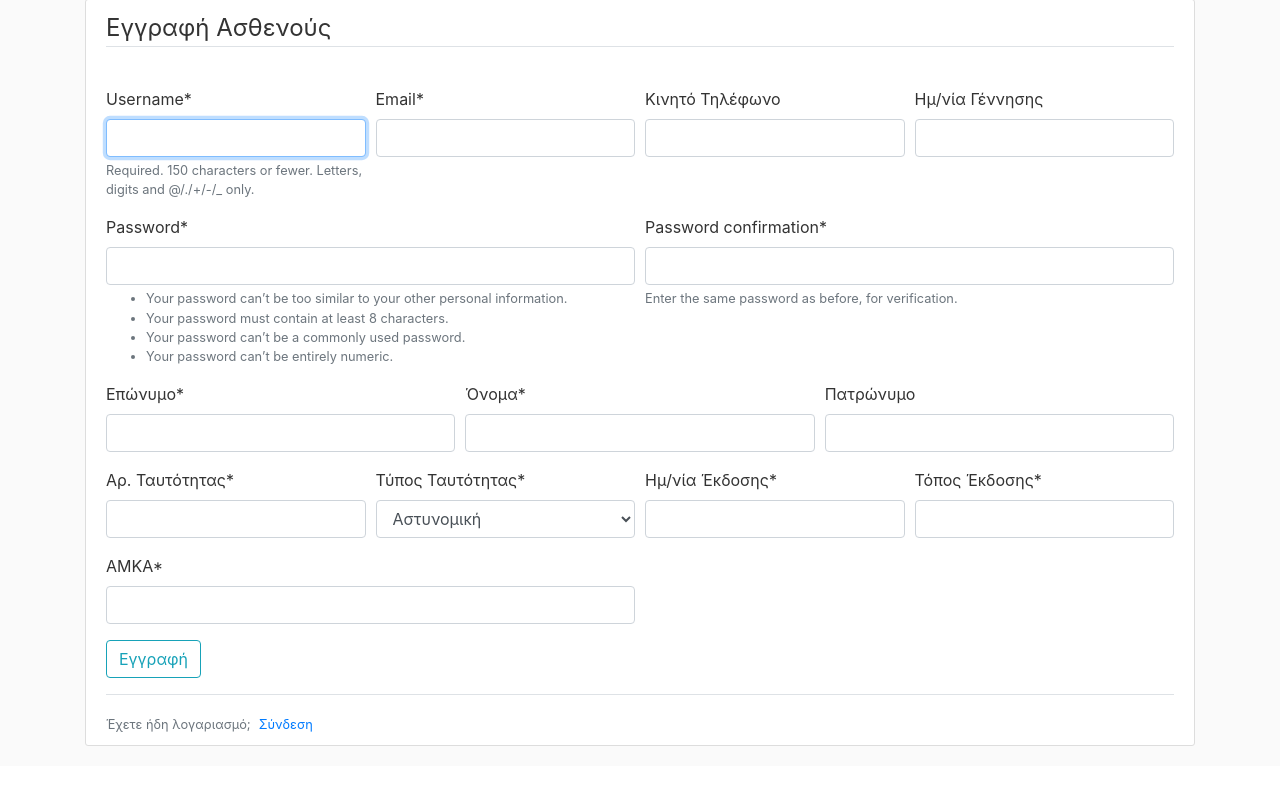
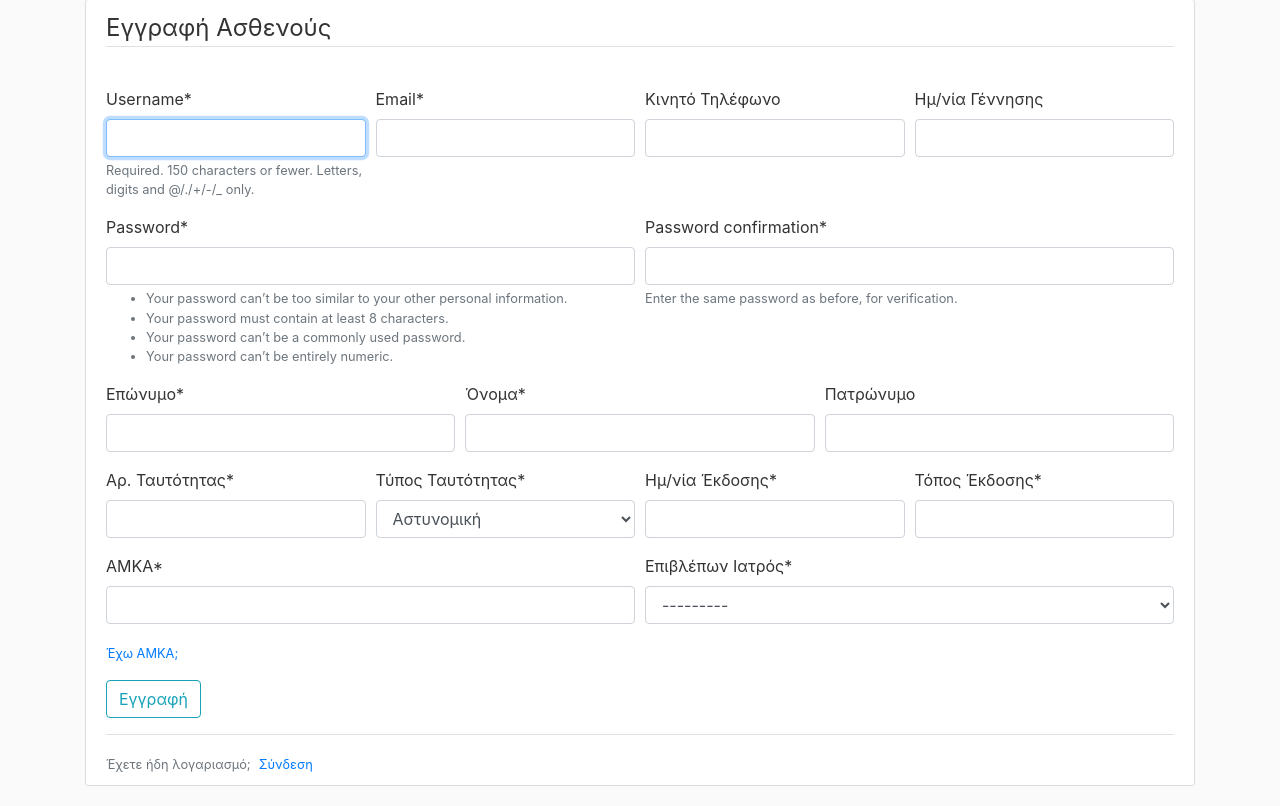
Before and after one commit to antonioudakis/smartblister, a Django app: page /accounts/register/patient/ in a window 1280 px wide. Shown: the part 81-887 px from the top of the page. Before the commit the page ends 827 px from the top, so only its background shows below. Run offline with Django 3.2, Linux system fonts and the light colour scheme; data comes from the database, SQL or seed files in the repository; both versions use the stored data as it was after the commit; some libraries are stand-ins or nearby versions.

Commit message:
Added Foreign Key (Doctor) on model Patient

```diff
--- a/templates/users/profile.html
+++ b/templates/users/profile.html
@@ -112,6 +112,9 @@
 				<div class="form=group col-md-6 mb-0">
 					{{ p1_form.AMKA|as_crispy_field }}
 				</div>
+				<div class="form=group col-md-6 mb-0">
+					{{ p1_form.doctor|as_crispy_field }}
+				</div>
 			</div>
 			{% endif %}
 			<div class="form-group">
--- a/templates/users/register.html
+++ b/templates/users/register.html
@@ -121,6 +121,14 @@
 				<div class="form=group col-md-6 mb-0">
 					{{ p1_form.AMKA|as_crispy_field }}
 				</div>
+				<div class="form=group col-md-6 mb-0">
+					{{ p1_form.doctor|as_crispy_field }}
+				</div>
+			</div>
+			<div class="pt-0 pb-3">
+				<small class="text-muted">
+					<a href="https://www.amka.gr/AMKAGR/">Έχω ΑΜΚΑ;</a>
+				</small>
 			</div>
 			{% endif %}
 			<div class="form-group">
--- a/users/forms.py
+++ b/users/forms.py
@@ -75,7 +75,8 @@ class PharmacyProfileForm(forms.ModelForm):
 
 class PatientProfileForm(forms.ModelForm):
 	AMKA = forms.IntegerField(label='ΑΜΚΑ')
+	doctor = forms.ModelChoiceField(label='Επιβλέπων Ιατρός',queryset=DoctorProfile.objects.all().order_by('user__last_name'))
 
 	class Meta:
 		model = PatientProfile
-		fields = ['AMKA']
+		fields = ['AMKA','doctor']
--- a/users/models.py
+++ b/users/models.py
@@ -30,7 +30,7 @@ class DoctorProfile(models.Model):
 	office_place = models.CharField(max_length=100)
 
 	def __str__(self):
-		return self.user.last_name + ' ' + self.user.first_name[:1] + '. (' + self.user.username + ')'
+		return self.user.last_name + ' ' + self.user.first_name[:1] + '. (' + self.speciality + ')'
 
 class PharmacistProfile(models.Model):
 	user = models.OneToOneField(User,on_delete=models.CASCADE)
@@ -61,6 +61,7 @@ class PharmacyProfile(models.Model):
 class PatientProfile(models.Model):
 	user = models.OneToOneField(User,on_delete=models.CASCADE)
 	AMKA = models.BigIntegerField(blank=True, unique=True, default='')
+	doctor = models.ForeignKey(DoctorProfile, on_delete=models.SET_NULL, blank=True, null=True)
 
 	def __str__(self):
 		return self.user.last_name + ' ' + self.user.first_name[:1] + '. (' + self.user.username + ')'
```
Also changed, not shown: db.sqlite3, users/migrations/0012_patientprofile_doctor.py (added).
